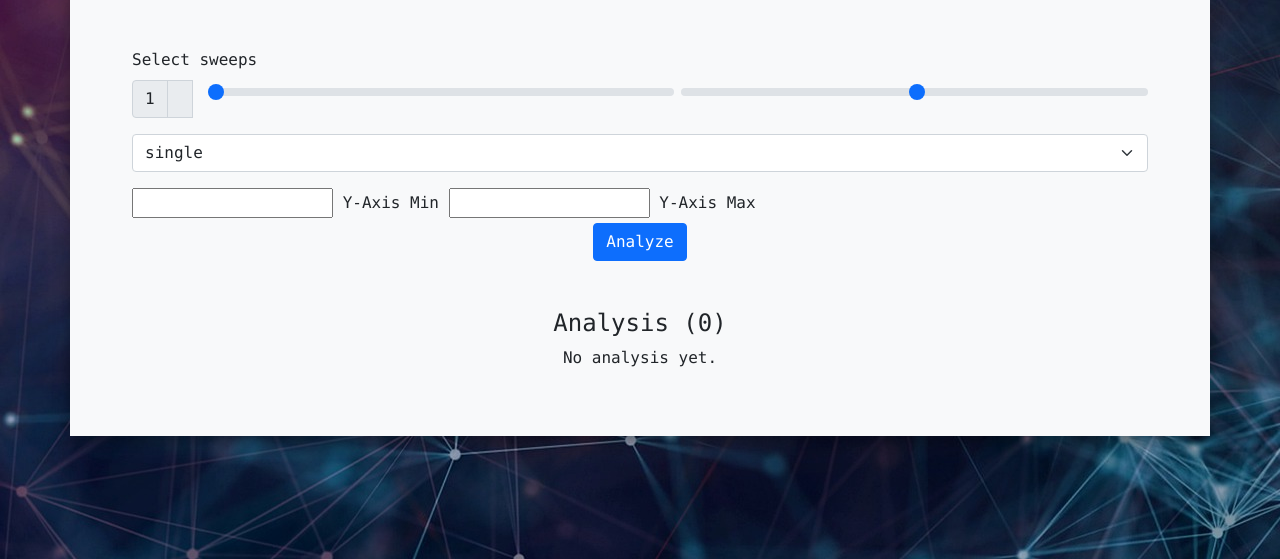
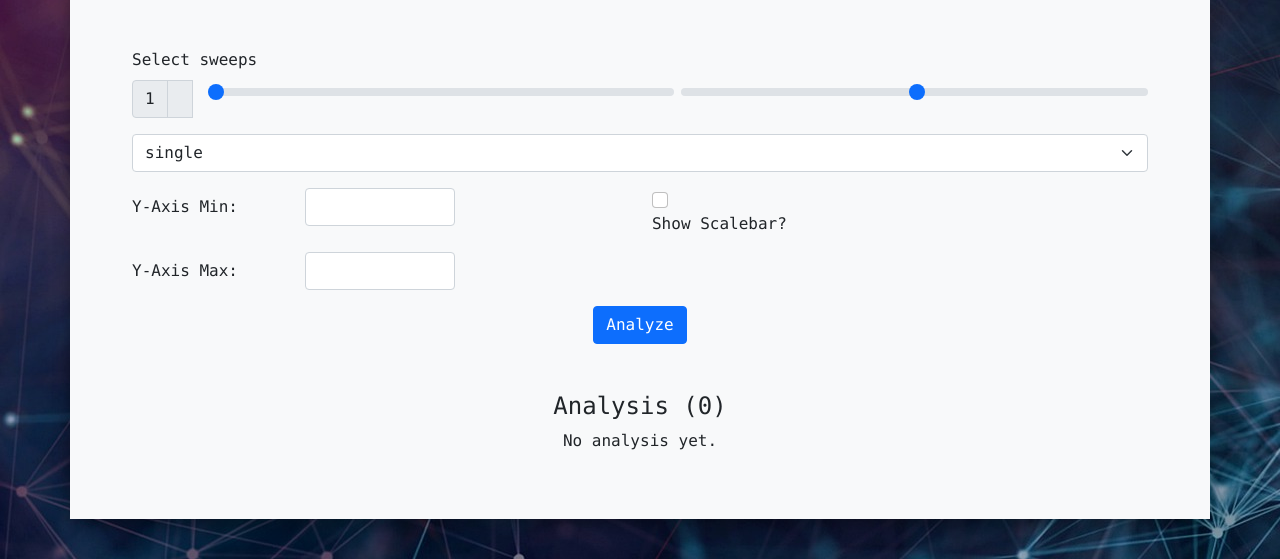
Before and after one commit to georgbuechner/ananym-analyzer, a Python web app: template src/templates/analysis/analysis.html in a window 1280 px wide. Shown: the part 209-768 px from the top of the page. Run offline with Jinja, Linux system fonts and the light colour scheme; the template is opened without the code that fills it, so the values that code supplies are empty.

Commit message:
Working on #27 - implement scalebar

```diff
--- /dev/null
+++ b/src/static/js/analysis.js
@@ -0,0 +1,15 @@
+function ToggleScaleBarOptions() {
+  if (!document.getElementById('show_scalebar').checked) {
+    document.getElementById("scale_bar_opt_ticks").style.display="none";
+    document.getElementById("scale_bar_opt_y").style.display="none";
+    document.getElementById("for_scale_y_size").style.display="none";
+    document.getElementById("scale_bar_opt_x").style.display="none";
+    document.getElementById("for_scale_x_size").style.display="none";
+  } else {
+    document.getElementById("scale_bar_opt_ticks").style.display="block";
+    document.getElementById("scale_bar_opt_y").style.display="block";
+    document.getElementById("for_scale_y_size").style.display="block";
+    document.getElementById("scale_bar_opt_x").style.display="block";
+    document.getElementById("for_scale_x_size").style.display="block";
+  }
+}
--- a/src/templates/analysis/analysis.html
+++ b/src/templates/analysis/analysis.html
@@ -71,11 +71,45 @@
         <option value="4">stacked</option>
       </select>
     </div>
-    <input type="number" class="form-input" id="ylim_min" name="ylim_min">
-    <label class="form-label" for="ylim_min">Y-Axis Min</label>
-    <input type="number" class="form-input" id="ylim_max" name="ylim_max">
-    <label class="form-label" for="ylim_max">Y-Axis Max</label>
-
+    <div class="mb-3 row">
+      <label class="col-sm-2 col-form-label" for="ylim_min">Y-Axis Min: </label>
+      <div class="col-sm-2">
+        <input type="number" class="form-control" id="ylim_min" name="ylim_min">
+      </div>
+      <div class="col-sm-2"> </div>
+      <div class="col-sm-2">
+        <input
+          type="checkbox" class="form-check-input" id="show_scalebar" name="show_scalebar"
+          onchange="ToggleScaleBarOptions();"
+        >
+        <label class="form-check-label" for="show_scalebar">Show Scalebar? </label>
+      </div>
+      <label
+        class="col-sm-2 col-form-label" id="for_scale_y_size"
+        for="scale_y_size" style="display: none;"
+      >scaleYsize: </label>
+      <div class="col-sm-2" style="display: none;" id="scale_bar_opt_y">
+        <input type="number" class="form-control" id="scale_y_size" name="scale_y_size">
+      </div>
+    </div>
+    <div class="mb-3 row">
+      <label class="col-sm-2 col-form-label" for="ylim_max">Y-Axis Max: </label>
+      <div class="col-sm-2">
+        <input type="number" class="form-control" id="ylim_max" name="ylim_max">
+      </div>
+      <div class="col-sm-2"> </div>
+      <div class="col-sm-2" id="scale_bar_opt_ticks" style="display: none;">
+        <input type="checkbox" class="form-check-input" id="hide_ticks" name="hide_ticks">
+        <label class="form-check-label" for="hide_ticks">Hide Ticks</label>
+      </div>
+      <label
+        class="col-sm-2 col-form-label" id="for_scale_x_size"
+        for="scale_x_size" style="display: none;"
+      >scaleXsize: </label>
+      <div class="col-sm-2" style="display: none;" id="scale_bar_opt_x">
+        <input type="number" class="form-control" id="scale_x_size" name="scale_x_size">
+      </div>
+    </div>
   </div>
   <button type="submit" class="btn btn-primary">Analyze</button>
 </form>
--- a/src/templates/layout/layout.html
+++ b/src/templates/layout/layout.html
@@ -42,4 +42,5 @@
   <script src="/static/js/favorite.js"></script>
   <script src="/static/js/search.js"></script>
   <script src="/static/js/project.js"></script>
+  <script src="/static/js/analysis.js"></script>
 </html>
```
Also changed, not shown: src/app.py (+11 -2 lines), src/service.py (+9 -4 lines).
